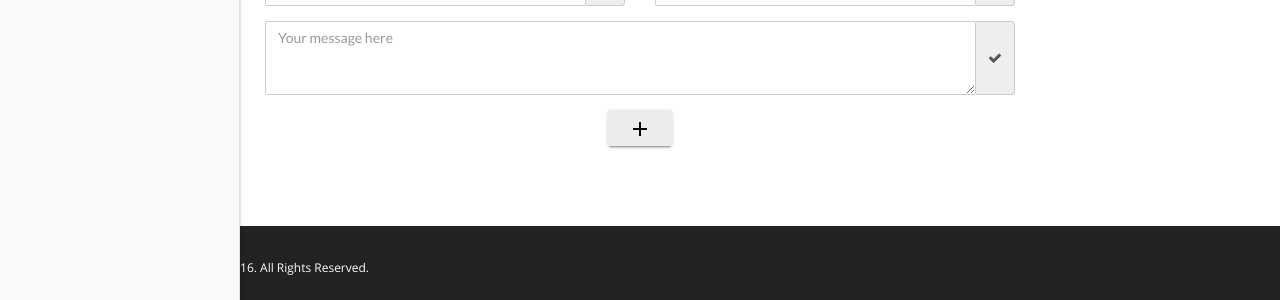
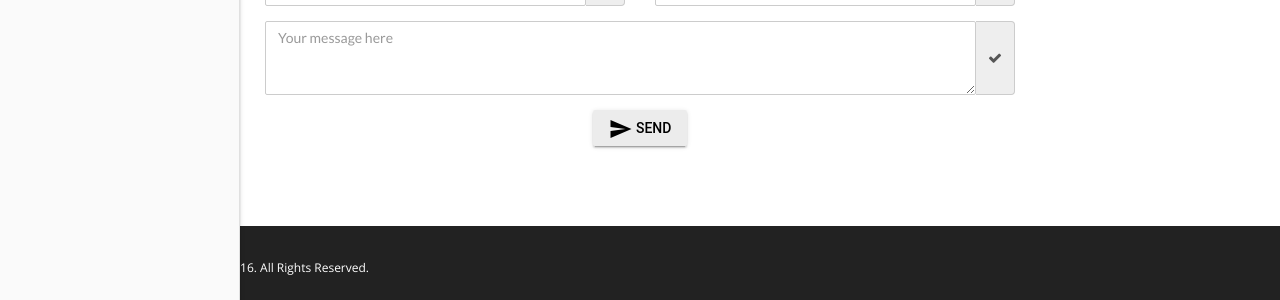
Before and after one commit to nmanumr/nmanumr.com, a Jekyll site: the page built from index.html, in a window 1280 px wide. Shown: the part 3625-3925 px from the top of the page. Built offline with Jekyll 4.4.1, drawn with Linux system fonts in a browser that asks for light colours; nearby versions of some CDN libraries.

Commit message:
Update contact.html

```diff
--- a/_includes/contact.html
+++ b/_includes/contact.html
@@ -43,7 +43,7 @@
                         </div>
                         <!-- Raised button with ripple -->
 <button type="submit" class="mdl-button mdl-js-button mdl-button--raised mdl-js-ripple-effect">
-  <i class="material-icons">add</i>
+  <i class="material-icons">send</i> Send
 </button>
 
                     </form>
```
